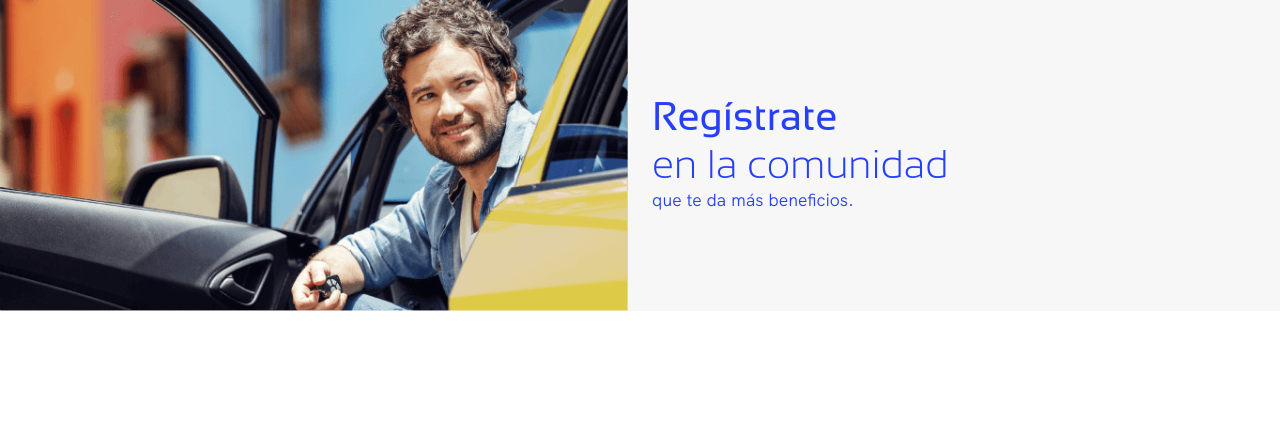
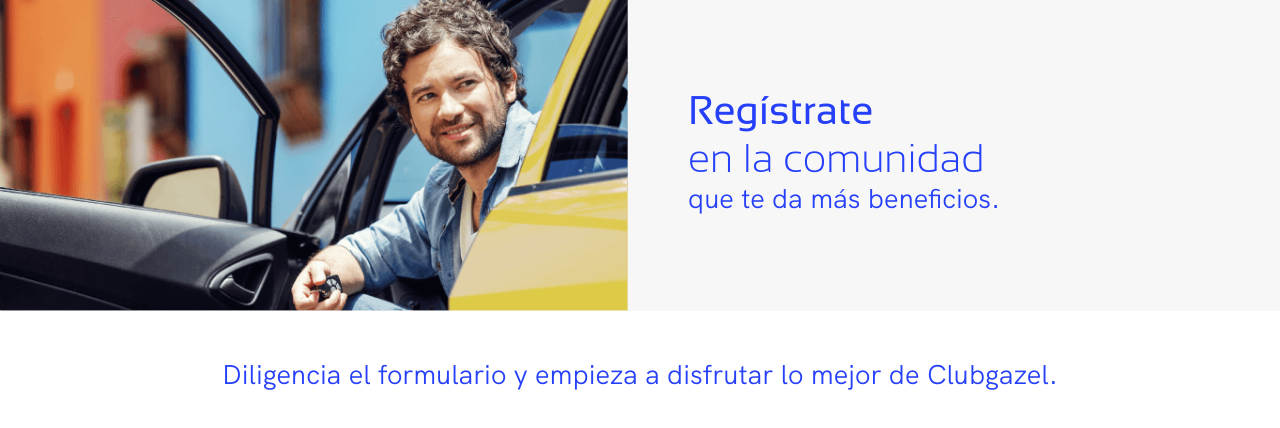
Before and after one commit to dipaolalatina/WebSite-ClubGazel-Assets, a plain HTML site: page registro.html in a window 1280 px wide. Drawn offline with nearby package versions, Linux system fonts and the light colour scheme.

Commit message:
se ajustan el formulario de registro pt1

```diff
--- a/assets/css/style.css
+++ b/assets/css/style.css
@@ -392,5 +392,9 @@ h1.registro__headinType2{
 
 h2.registro__headinType3{
     font-family: 'HK Grotesk Regular';
-    font-size: 1.1rem;
+    font-size: 1.7rem;
 }
+
+.registro__form > div.slds-media__body{
+    display: none;
+}
--- a/registro.html
+++ b/registro.html
@@ -17,7 +17,7 @@
             <div class="col-12 col-sm-6">
                 <img src="https://dipaolalatina.github.io/WebSite-ClubGazel-Assets/assets/images/registro/registro__elemento1.png" class="w-100" alt="">
             </div>
-            <div class="col-12 col-sm-6">
+            <div class="col-12 col-sm-6 px-lg-5">
                 <h1 class="blue registro__headinType1">Regístrate</h1>
                 <h1 class="blue registro__headinType2">en la comunidad</h1>
                 <h2 class="blue registro__headinType3">que te da más beneficios.</h2>
@@ -25,8 +25,10 @@
         </div>
     </div>
     <div class="container">
-        <div class="row">
-
+        <div class="row my-5">
+            <div class="col">
+                <h2 class="blue registro__headinType3 text-center">Diligencia el formulario y empieza a disfrutar lo mejor de Clubgazel.</h2>
+            </div>
         </div>
     </div>
 
```
